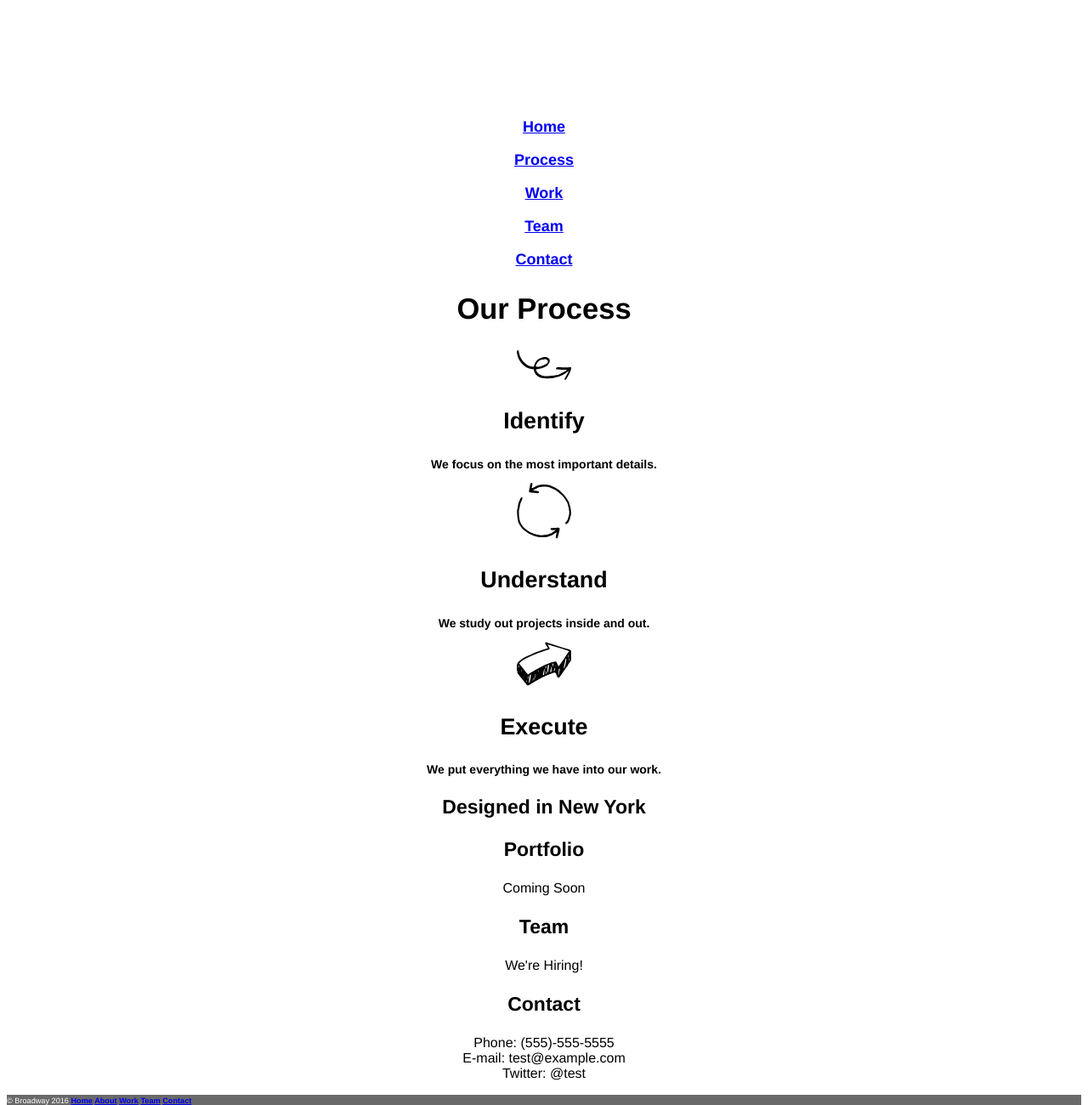
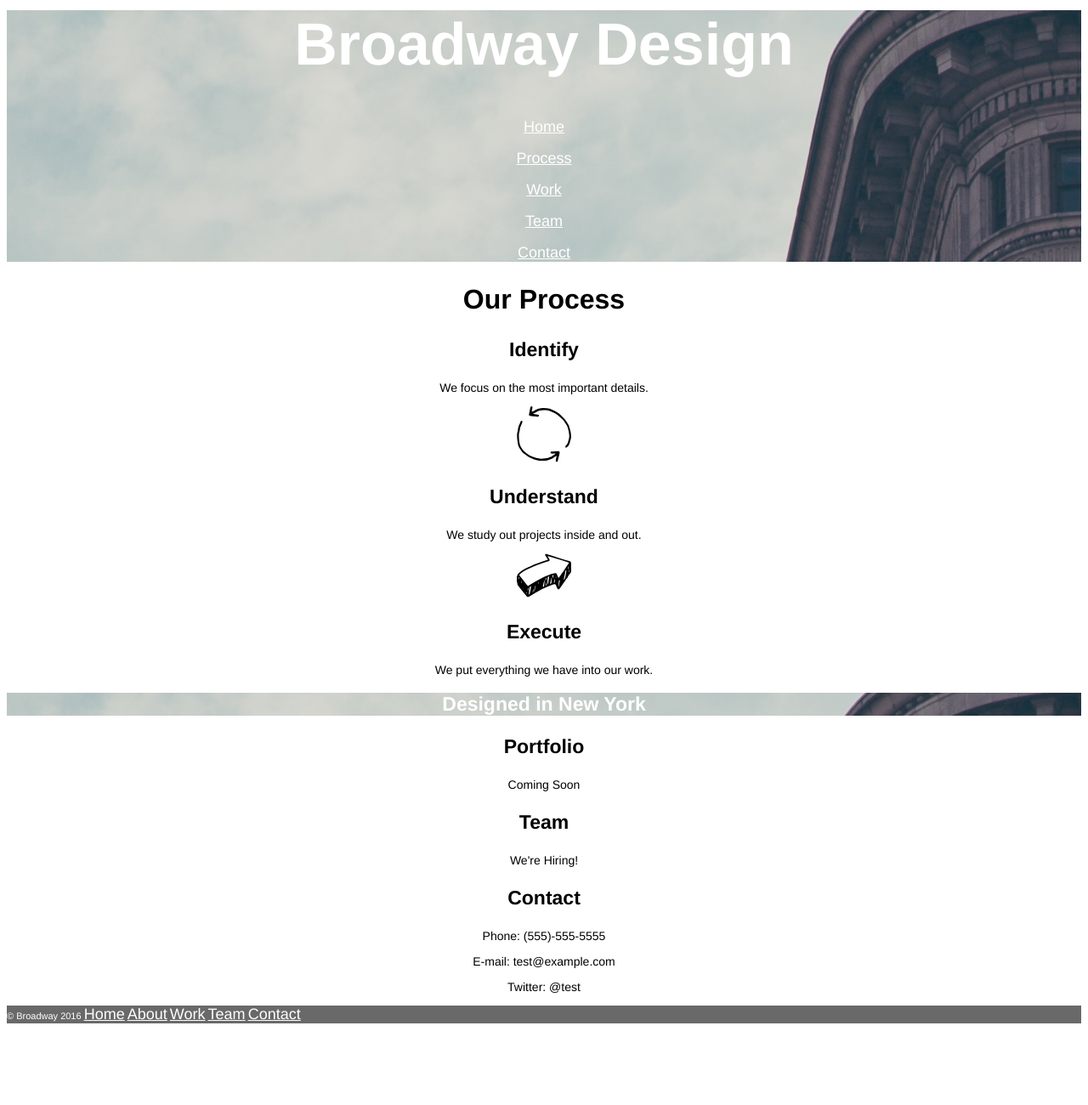
Before and after one commit to TheScholarlySquire/Broadway, a plain HTML site: page Index.html in a window 1280 px wide. Shown: the part 35-1335 px from the top of the page at 85% size. After the commit the page ends 1250 px from the top, so only its background shows below. Drawn offline with Linux system fonts and the light colour scheme.

Commit message:
rewritten all classes and all css

```diff
--- a/Index.html
+++ b/Index.html
@@ -7,60 +7,73 @@
         <link href="./Resources/Style.css" type="text/css" rel="stylesheet">
         <title></title>
     </head>
-    <!--I don't think that the ID="home" is necessary; should I just include a comment below to specify the section?-->
-    <!-- Nothing is actually styled using the "home" ID-->
-    <div id="home">
-        <div class="hero-image">
-            <div class="hero-text">
+
+<body>
+    <!--header-->
+    <div class="hero">
         <h1>Broadway Design</h1>
-                <nav>
-                    <h3><a href="#home">Home</a><br></h3>
-                    <h3><a href="#process">Process</a><br></h3>
-                    <h3><a href="#work">Work</a><br></h3>
-                    <h3><a href="#team">Team</a><br></h3>
-                    <h3><a href="#contact">Contact</a><br></h3>
-                </nav>
-            </div>
-        </div>
+
+        <p><a class="nav" href="#home">Home</a></p>
+        <p><a class="nav" href="#process">Process</a></p>
+        <p><a class="nav" href="#work">Work</a></p>
+        <p><a class="nav" href="#team">Team</a></p>
+        <p><a class="nav" href="#contact">Contact</a></p>
     </div>
 
-    <div id="process">
+<!--body-->
+    <div class="container" id="process">
+
         <h2>Our Process</h2>
 
-        <!--identify-->
+        <div class="sec"
             <img src="./Resources/Img/identify.svg" />
             <h3>Identify</h3>
             <p>We focus on the most important details.</p>
+        </div>
 
-        <!--understand-->
+        <div class="sec">
         <img src="./Resources/Img/understand.svg" />
         <h3>Understand</h3>
         <p>We study out projects inside and out.</p>
+        </div>
 
-        <!--execute-->
+        <div class="sec">
         <img src="./Resources/Img/execute.svg" />
         <h3>Execute</h3>
         <p>We put everything we have into our work.</p>
         </div>
+    </div>
 
-    <div id="footer">
-        <h3>Designed in New York</h3>
+<!--About-->
+    <div class="hero">
+      <h2>Designed in New York</h2>
+    </div>
 
-        <h3 id="work">Portfolio</h3>
+    <div class ="container" id="work">
+        <div class="sec">
+            <h3>Portfolio</h3>
             <p>Coming Soon</p>
+        </div>
+        <div class="sec" id="team">
+            <h3>Team</h3>
+            <p>We're Hiring!</p>
+        </div>
+        <div class="sec" id="contact">
+            <h3>Contact</h3>
+            <p>Phone: (555)-555-5555</p>
+            <p>E-mail: test@example.com</p>
+            <p>Twitter: @test</p>
+        </div>
+    </div>
 
-        <h3 id="team">Team</h3>
-        <p>We're Hiring!</p>
-
-        <h3 id="contact">Contact</h3>
-        <p>Phone: (555)-555-5555<br />
-        E-mail: test@example.com<br />
-        Twitter: @test</p>
-
-        <p id="copy"><small>&copy Broadway 2016 <strong><a href="#home">Home</a> <a href="#process">About</a> <a href="#work"> Work</a> <a href="#team"> Team</a> <a href="#contact"> Contact</a></strong></small></p>
-
+    <div class="copy">
+        <p>&copy; Broadway 2016
+            <a class="nav" href="#home">Home</a>
+            <a class="nav" href="#process">About</a>
+            <a class="nav" href="#work"> Work</a>
+            <a class="nav" href="#team">Team</a>
+            <a class="nav" href="#contact">Contact</a>
+        </p>
     </div>
-    <body>
-
     </body>
 </html>
--- a/Resources/Style.css
+++ b/Resources/Style.css
@@ -1,55 +1,51 @@
-body, html {
+body {
     font-family: "Helvetica", sans-serif;
     height: 100%
 }
 
-.hero-image {
-    /*this image link does not work; both local and remote links attempted but do not load in Chrome*/
-    background-image: url('https://s3.amazonaws.com/codecademy-content/programs/freelance-one/broadway/images/the-flatiron-building.png') no-repeat center center;
-    background-size: 100%;
-    max-width: 100%;
-    height: auto;
+h1,
+h2,
+h3 {
+    font-weight: bold;
 }
 
-.hero-image .hero-text {
+.hero {
+    background-image: url('./Img/flatiron.png');
     text-align: center;
-    vertical-align: center;
-}
-
-.hero-text h1 {
-    font-size: 70px;
-    font-weight: bold;
     color: white;
 }
 
-.hero-text h3 {
+.hero h1 {
+  font-size: 70px;
+}
+
+.hero h2 {
+  font-size: 23px;
+}
+
+.nav {
   font-size: 18px;
   color: white;
 }
 
-#process,
-#footer {
+.container {
   text-align: center;
 }
-#process,
-#footer h2 {
+
+.container h2 {
   font-size: 32px;
-    font-weight: bold;
 }
 
-#process,
-#footer h3 {
+.container h3 {
   font-size: 23px;
-    font-weight: bold;
 }
 
-#process p {
+.sec p {
   font-size: 14px;
 }
 
-#copy {
+.copy {
+    background-color: dimgray;
     font-size: 11px;
     color: white;
-    background-color: dimgray;
-    text-align: left;
 }
--- a/Solution/F1U3P2_solution/project/resources/css/main.css
+++ /dev/null
@@ -1,50 +0,0 @@
-body {
-  font-family: "Helvetica", sans-serif;
-}
-
-h1,
-h2,
-h3 {
-  font-weight: bold;
-}
-
-.hero {
-  background-image: url('https://s3.amazonaws.com/codecademy-content/programs/freelance-one/broadway/images/the-flatiron-building.jpg');
-  text-align: center;
-  color: white;
-}
-
-.hero h1 {
-  font-size: 70px;
-}
-
-.btn-nav {
-  font-size: 18px;
-  color: white;
-}
-
-.supporting {
-  text-align: center;
-}
-
-.supporting h2 {
-  font-size: 32px;
-}
-
-.supporting h3 {
-  font-size: 23px;
-}
-
-.supporting-item p {
-  font-size: 14px;
-}
-
-.hero h2 {
-  font-size: 23px;
-}
-
-.footer {
-  background-color: dimgray;
-  font-size: 11px;
-  color: white;
-}
```
Also changed, not shown: Solution/F1U3P2_solution/project/index.html (deleted, +0 -85 lines), 4 other files. Lines whose indentation alone changed are shown as unchanged.
